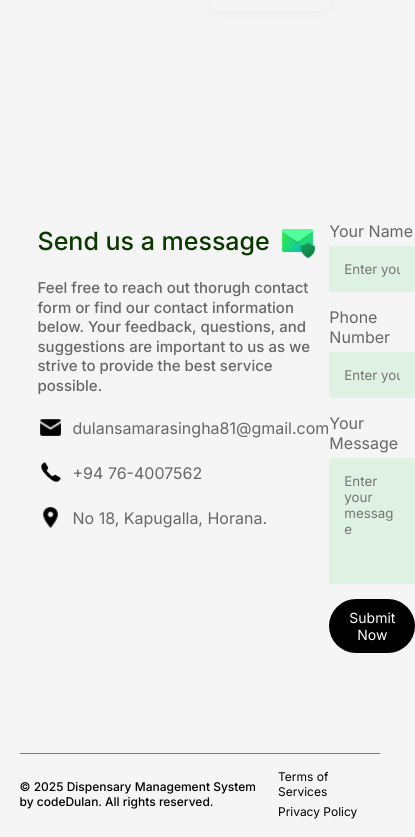
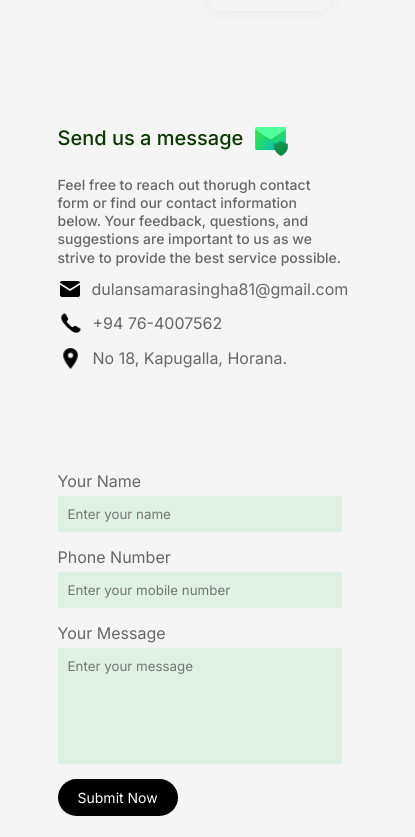
Before and after one commit to codeDulan/Dispensary-Management-System, a React (Vite) app in the folder frontend/dms/: page / in a window 390 px wide. Shown: the part 3267-4104 px from the top of the page, 415 px wide, since content can reach past the window. Built offline with nearby package versions, Linux system fonts and the light colour scheme.

Commit message:
frontend-responsiveness

```diff
--- a/frontend/dms/src/components/Landing Page/Contact/Contact.css
+++ b/frontend/dms/src/components/Landing Page/Contact/Contact.css
@@ -68,3 +68,39 @@
   margin: 20px 0;
   font-size: 15px;
 }
+
+/* Media query */
+
+@media (max-width: 700px){
+  .contact{
+    display: block;
+  }
+
+  .contact-col{
+    padding: 20px;
+  }
+
+  .contact-form{
+    margin-top: 50px;
+  }
+
+  .contact-col h3{
+    font-size: 20px;
+  }
+
+  .contact-col p{
+    font-size: 14px;
+  }
+
+  .contact-col ul li{
+    margin: 10px 0;
+  }
+
+  .contact form input, .contact form textarea{
+    padding: 10px;
+  }
+
+  .contact-col span{
+    font-size: 14px;
+  }
+}
--- a/frontend/dms/src/components/Landing Page/Footer/Footer.css
+++ b/frontend/dms/src/components/Landing Page/Footer/Footer.css
@@ -19,3 +19,20 @@
 .footer p{
   font-size: 12px;
 }
+
+
+/* Media query */
+@media (max-width: 600px){
+  .footer{
+    display: block;
+    text-align: center;
+  }
+
+  .footer ul li{
+    margin: 10px 0;
+  }
+
+  .footer ul{
+    margin-top: 10px;
+  }
+}
```
